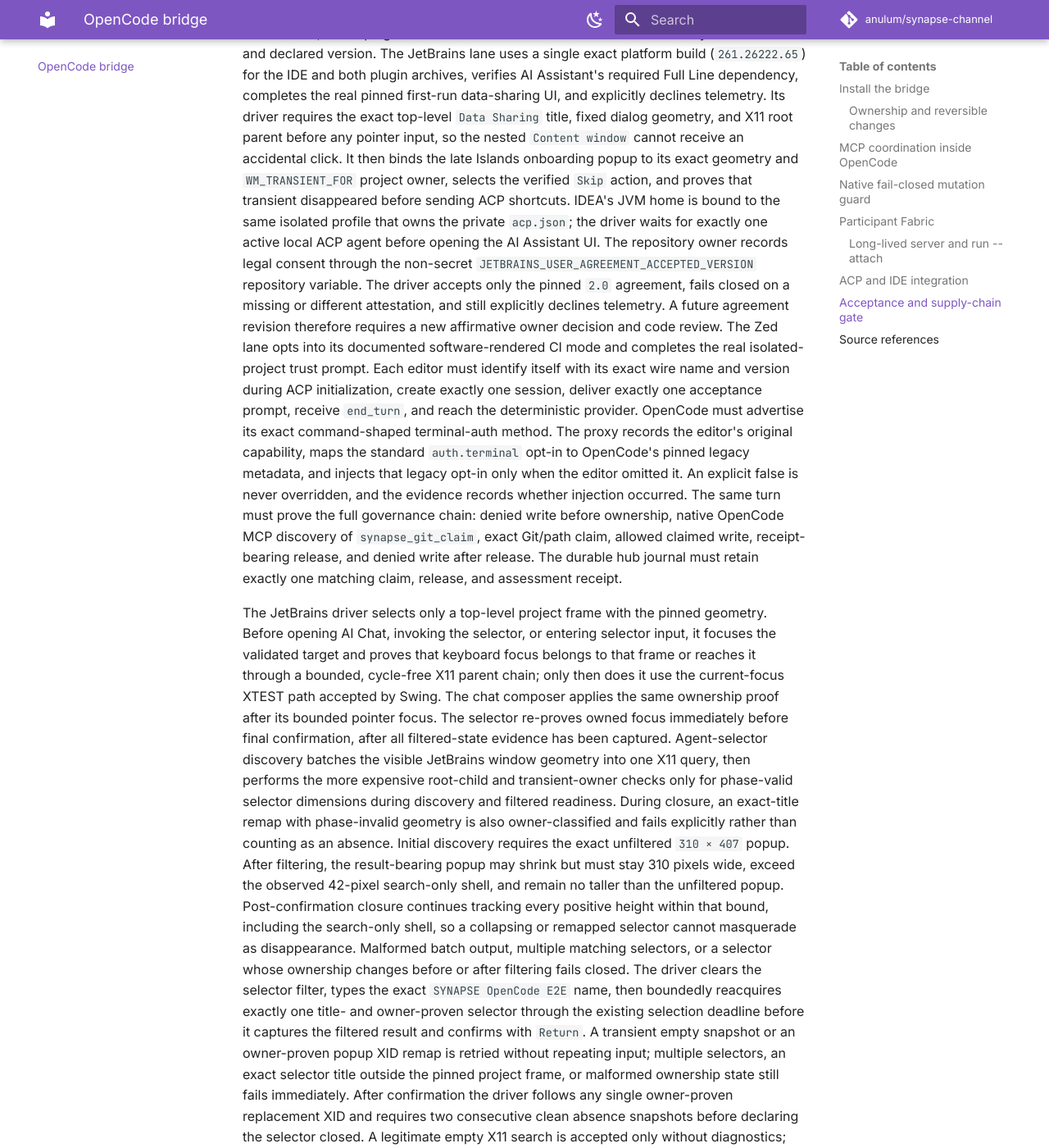
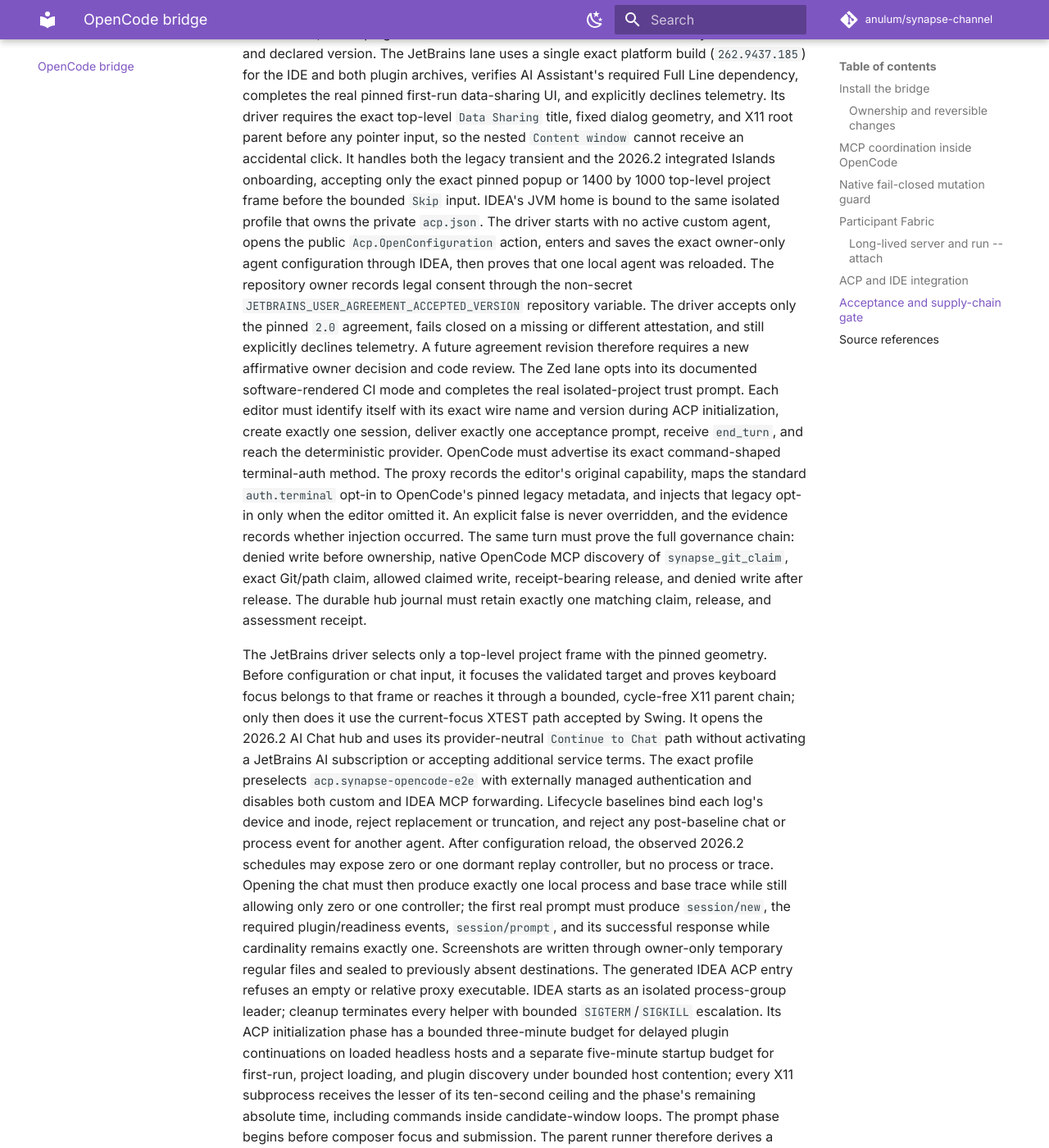
Before and after one commit to anulum/synapse-channel, an MkDocs documentation site: the page built from docs/opencode.md, in a window 1280 px wide and 1400 px high, scrolled down 8246 px. Shown: the whole window at 82% size. Built offline with MkDocs 1.6.1 and Material for MkDocs 9.7.7, drawn with Linux system fonts in a browser that asks for light colours; comment, search, counter and statistics services are not loaded; some of the changed text lies outside the part shown.

Commit message:
fix(ci): restore real JetBrains ACP acceptance
Move the pinned JetBrains lane to IDEA 2026.2.1 and configure the exact local OpenCode agent through the public ACP settings action. Exercise the provider-neutral Continue to Chat flow while retaining fail-closed GUI ownership, process, protocol, prompt, response, and lifecycle cardinality evidence.

Seat: 2970473

Authored by Anulum Fortis & Arcane Sapience (protoscience@anulum.li)

Co-Authored-By: Arcane Sapience <protoscience@anulum.li>

```diff
--- a/docs/_generated/capability_manifest.json
+++ b/docs/_generated/capability_manifest.json
@@ -7,7 +7,7 @@
     "optional_dependency_groups": 14,
     "package_modules": 531,
     "public_api_exports": 70,
-    "tests": 9307,
+    "tests": 9315,
     "version": "0.99.18",
     "wire_message_types": 80,
     "workflows": 25
--- a/docs/opencode.md
+++ b/docs/opencode.md
@@ -364,23 +364,25 @@
 | Neovim | Neovim 0.12.4 and CodeCompanion.nvim 19.19.0 | `CodeCompanion.nvim` `1.0.0` |
 | Emacs | Emacs 29.3, Agent Shell 0.59.1, `acp.el` 0.12.2, and Shell Maker 0.93.5 | `agent-shell` `0.59.1` |
 | Zed | Zed 1.10.3 under Xvfb through `agent::NewExternalAgentThread` | `zed` `1.10.3+stable.324.0c54c414d522234de7298039708ffe85a116892a` |
-| JetBrains | IntelliJ IDEA 2026.1.4, AI Assistant 261.26222.65, and required Full Line Code Completion 261.26222.65 under Xvfb | `JetBrains.IntelliJ IDEA` `2026.1.4` |
+| JetBrains | IntelliJ IDEA 2026.2.1, AI Assistant 262.9437.185, and required Full Line Code Completion 262.9437.185 under Xvfb | `JetBrains.IntelliJ IDEA` `2026.2.1` |
 
 Version 2 of `integrations/opencode/compatibility.json` is authoritative for
 these ACP `clientInfo` tuples as well as the executable and plugin pins.
 Release archives are SHA-256 verified; editor plugins are checked out at exact
 commits or verified by archive hash and declared version. The JetBrains lane
-uses a single exact platform build (`261.26222.65`) for the IDE and both plugin
+uses a single exact platform build (`262.9437.185`) for the IDE and both plugin
 archives, verifies AI Assistant's required Full Line dependency, completes the
 real pinned first-run data-sharing UI, and explicitly declines telemetry. Its
 driver requires the exact top-level `Data Sharing` title, fixed dialog geometry,
 and X11 root parent before any pointer input, so the nested `Content window`
-cannot receive an accidental click. It then binds the late Islands onboarding
-popup to its exact geometry and `WM_TRANSIENT_FOR` project owner, selects the
-verified `Skip` action, and proves that transient disappeared before sending
-ACP shortcuts. IDEA's JVM home is bound to the same isolated profile that owns
-the private `acp.json`; the driver waits for exactly one active local ACP agent
-before opening the AI Assistant UI. The repository owner records legal consent
+cannot receive an accidental click. It handles both the legacy transient and
+the 2026.2 integrated Islands onboarding, accepting only the exact pinned popup
+or 1400 by 1000 top-level project frame before the bounded `Skip` input. IDEA's
+JVM home is bound to the same isolated profile that owns the private `acp.json`.
+The driver starts with no active custom agent, opens the public
+`Acp.OpenConfiguration` action, enters and saves the exact owner-only agent
+configuration through IDEA, then proves that one local agent was reloaded. The
+repository owner records legal consent
 through the non-secret `JETBRAINS_USER_AGREEMENT_ACCEPTED_VERSION` repository
 variable. The driver accepts only the pinned `2.0` agreement, fails closed on a
 missing or different attestation, and still explicitly declines telemetry. A
@@ -402,53 +404,25 @@
 assessment receipt.
 
 The JetBrains driver selects only a top-level project frame with the pinned
-geometry. Before opening AI Chat, invoking the selector, or entering selector
-input, it focuses the validated target and proves that keyboard focus belongs
-to that frame or reaches it through a bounded, cycle-free X11 parent chain;
-only then does it use the current-focus XTEST path accepted by Swing. The chat
-composer applies the same ownership proof after its bounded pointer focus.
-The selector re-proves owned focus immediately before final confirmation, after
-all filtered-state evidence has been captured. Agent-selector discovery batches
-the visible JetBrains window geometry into one X11 query, then performs the
-more expensive root-child and transient-owner checks only for phase-valid
-selector dimensions during discovery and filtered readiness. During closure,
-an exact-title remap with phase-invalid geometry is also owner-classified and
-fails explicitly rather than counting as an absence. Initial discovery requires
-the exact unfiltered
-`310 × 407` popup. After filtering, the result-bearing popup may shrink but
-must stay 310 pixels wide, exceed the observed 42-pixel search-only shell, and
-remain no taller than the unfiltered popup. Post-confirmation closure continues
-tracking every positive height within that bound, including the search-only
-shell, so a collapsing or remapped selector cannot masquerade as disappearance.
-Malformed batch output, multiple matching selectors, or a selector whose
-ownership changes before or after filtering fails closed. The driver clears
-the selector filter, types the exact
-`SYNAPSE OpenCode E2E` name, then boundedly reacquires exactly one title- and
-owner-proven selector through the existing selection deadline before it
-captures the filtered result and confirms with `Return`. A transient empty
-snapshot or an owner-proven popup XID remap is retried without repeating input;
-multiple selectors, an exact selector title outside the pinned project frame,
-or malformed ownership state still fails immediately. After confirmation the
-driver follows any single owner-proven replacement XID and requires two
-consecutive clean absence snapshots before declaring the selector closed. A
-legitimate empty X11 search is accepted only without diagnostics;
-timeouts, display/transport failures, malformed geometry, or failed title,
-parentage, and transient-owner queries fail closed instead of being interpreted
-as disappearance. Ownership tokens must be positive canonical hexadecimal X11
-IDs; Python-only signed, underscored, decimal, and octal forms are rejected.
-Selector screenshots consume the selection phase's remaining
-deadline, are written through an owner-only temporary regular file, and are
-sealed to a previously absent destination. Its readiness contract requires the
-pinned plugin check before both session start and available-command evidence,
-while allowing those independently scheduled completion events in either
-observed IDEA 2026.1.4 order. Lifecycle baselines bind each log's device and
-inode, reject replacement or truncation, and reject any post-baseline chat or
-process event for an agent other than the exact pinned identity. The
-implementation keeps client orchestration, selector interaction lifecycle,
-selector-window discovery/classification, X11 transport/input, first-run setup,
-and evidence capture in separate responsibility modules. The generated IDEA ACP
-entry also refuses an empty or relative proxy executable. IDEA starts as an
-isolated process-group leader;
+geometry. Before configuration or chat input, it focuses the validated target
+and proves keyboard focus belongs to that frame or reaches it through a bounded,
+cycle-free X11 parent chain; only then does it use the current-focus XTEST path
+accepted by Swing. It opens the 2026.2 AI Chat hub and uses its provider-neutral
+`Continue to Chat` path without activating a JetBrains AI subscription or
+accepting additional service terms. The exact profile preselects
+`acp.synapse-opencode-e2e` with externally managed authentication and disables
+both custom and IDEA MCP forwarding. Lifecycle baselines bind each log's device
+and inode, reject replacement or truncation, and reject any post-baseline chat
+or process event for another agent. After configuration reload, the observed
+2026.2 schedules may expose zero or one dormant replay controller, but no
+process or trace. Opening the chat must then produce exactly one local process
+and base trace while still allowing only zero or one controller; the first real
+prompt must produce `session/new`, the required plugin/readiness events,
+`session/prompt`, and its successful response while cardinality remains exactly
+one. Screenshots are written through owner-only temporary regular files and
+sealed to previously absent destinations. The generated IDEA ACP entry refuses
+an empty or relative proxy executable. IDEA starts as an isolated process-group
+leader;
 cleanup terminates every helper with bounded
 `SIGTERM`/`SIGKILL` escalation. Its ACP initialization phase has a bounded
 three-minute budget for delayed plugin continuations on loaded headless hosts
```
Also changed, not shown: README.md (+1 -1 lines), 10 other files.
